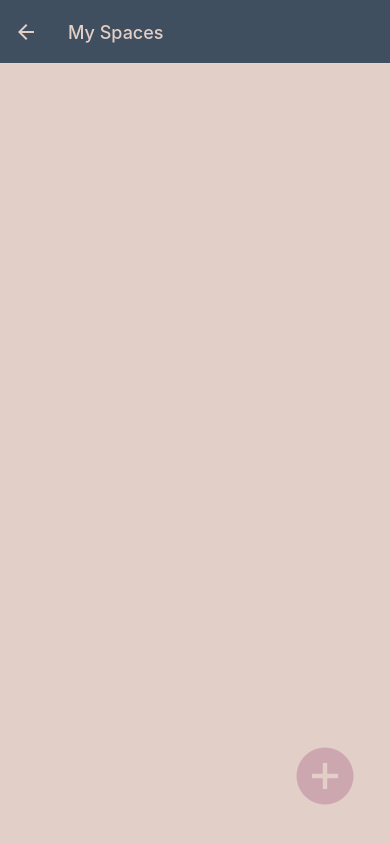
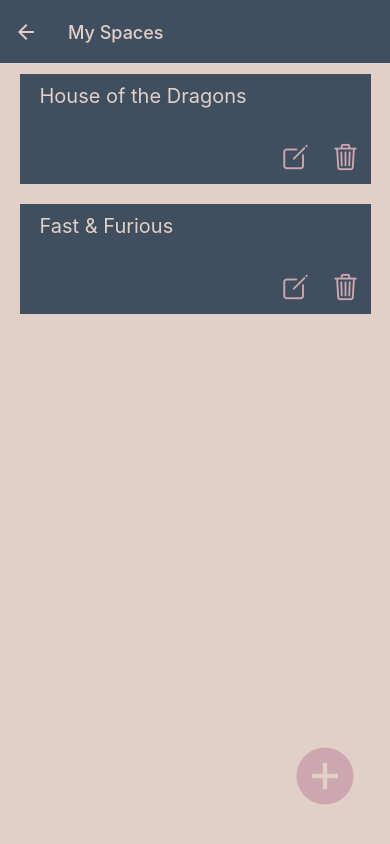
Before and after one commit to johnziss9/EasyContinuity-Mobile, a React Native app: screen /Dashboard in a window 390 px wide. Built offline with nearby package versions, Linux system fonts and the light colour scheme.

Commit message:
Create space card component and added it to Dashboard.

```diff
--- /dev/null
+++ b/components/Space.jsx
@@ -0,0 +1,45 @@
+import React from 'react';
+import { StyleSheet, View, Text, Pressable } from 'react-native';
+import Ionicons from 'react-native-vector-icons/Ionicons';
+
+const Space = (props) => {
+    return (
+        <View style={styles.container}>
+            <Text style={styles.text}>{props.spaceName}</Text>
+            <Pressable style={styles.editSpace}>
+                <Ionicons name="create-outline" size={30} color="#CDA7AF" />
+            </Pressable>
+            <Pressable style={styles.deleteSpace}>
+                <Ionicons name="trash-outline" size={30} color="#CDA7AF" />
+            </Pressable>
+        </View>
+    );
+}
+
+const styles = StyleSheet.create({
+    container: {
+        backgroundColor: '#3F4F5F',
+        width: '90%',
+        paddingHorizontal: 20,
+        height: 110,
+        marginTop: 10,
+        marginBottom: 10
+    },
+    text: {
+        color: '#E2CFC8',
+        fontSize: 20,
+        paddingTop: 10
+    },
+    editSpace: {
+        position: 'absolute',
+        bottom: 10,
+        right: 60
+    },
+    deleteSpace: {
+        position: 'absolute',
+        bottom: 10,
+        right: 10
+    }
+});
+
+export default Space;
--- a/pages/Dashboard.jsx
+++ b/pages/Dashboard.jsx
@@ -2,10 +2,13 @@
 import { StyleSheet, Pressable } from 'react-native';
 import { SafeAreaView } from 'react-native-safe-area-context';
 import Ionicons from 'react-native-vector-icons/Ionicons';
+import Space from '../components/Space';
 
 const Dashboard = () => {
     return (
         <SafeAreaView style={styles.container}>
+            <Space spaceName={"House of the Dragons"} />
+            <Space spaceName={"Fast & Furious"} />
             <Pressable style={styles.addNewButton}>
                 <Ionicons name="add-circle-sharp" size={70} color="#CDA7AF" />
             </Pressable>
@@ -17,8 +20,7 @@
     container: {
         flex: 1,
         backgroundColor: '#E2CFC8',
-        alignItems: 'center',
-        justifyContent: 'center'
+        alignItems: 'center'
     },
     addNewButton: {
         position: 'absolute',
```
